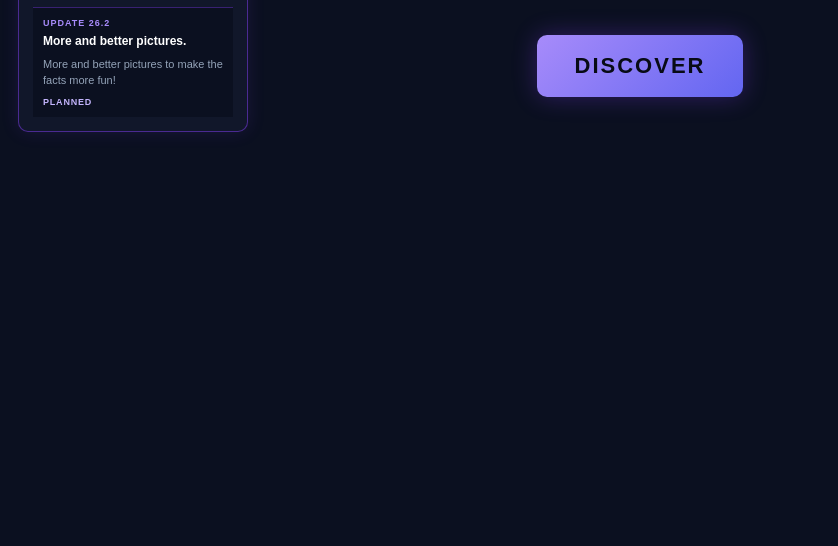
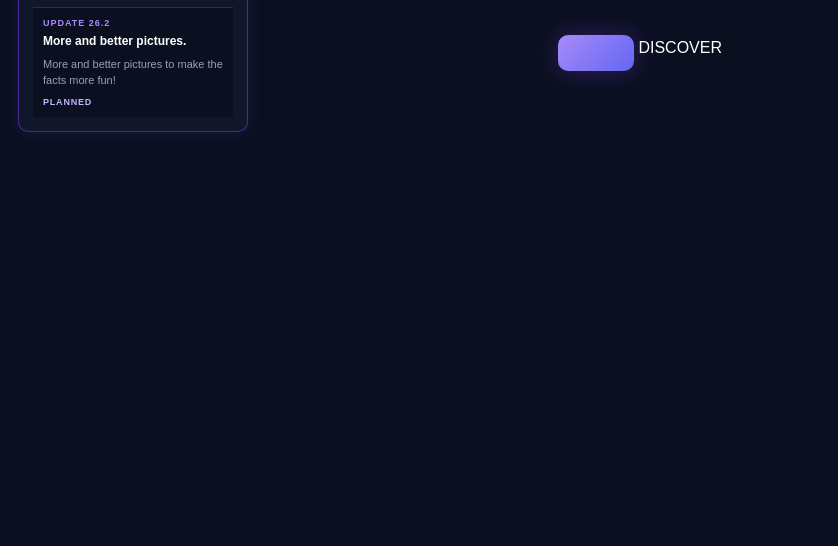
Before and after one commit to MRrutga/ODDLY, a plain HTML site: page index.html in a window 1280 px wide. Shown: the part 254-800 px from the top of the page, without its empty margins (0-838 px from the left). Drawn offline with Linux system fonts and the light colour scheme.

Commit message:
Refactor index.html structure and content

```diff
--- a/index.html
+++ b/index.html
@@ -53,7 +53,7 @@
             <p>discover what you never kenw.</p>
         </header>
 
-        <button id="discoverButton" type="button">
+        <button id="discoverButton" type="button" data-umami-event="Discover Click"></button>
             DISCOVER
         </button>
 
```
